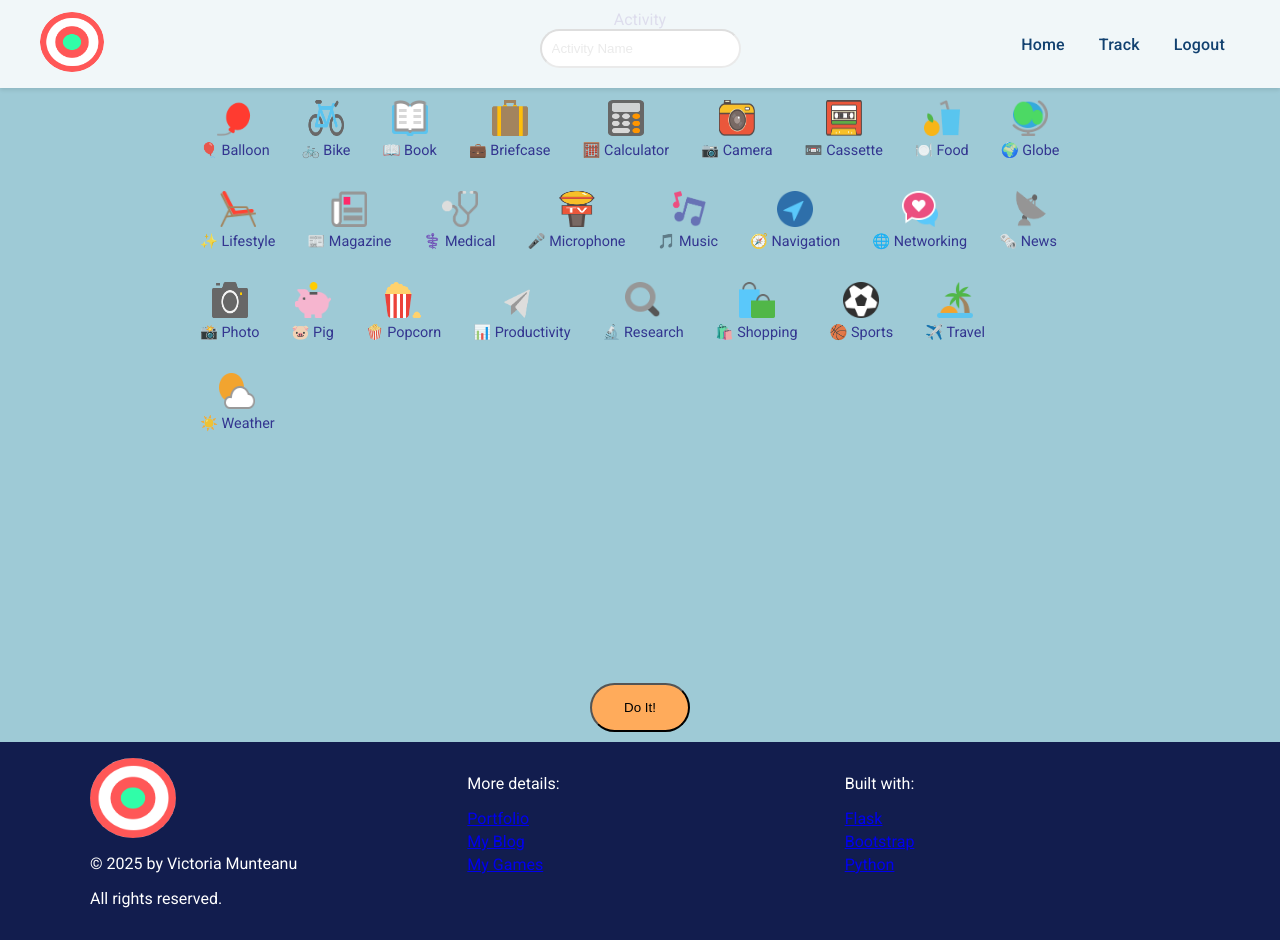
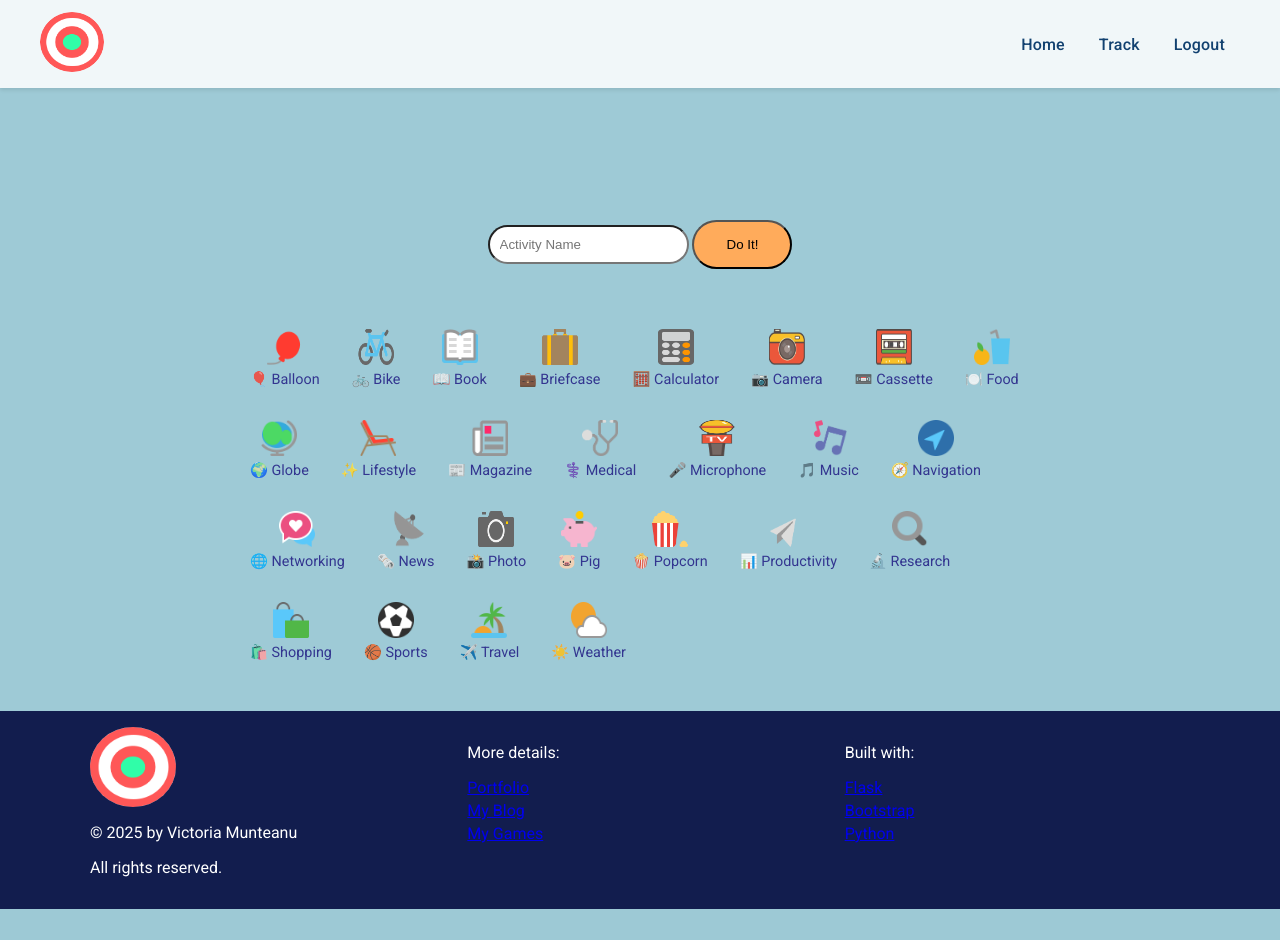
Before and after one commit to vicmoon/Python_JustDidIt, a Flask app: page /add-activity in a window 1280 px wide. After the commit the page ends 909 px from the top, so only its background shows below. Run offline with Flask 3, Linux system fonts and the light colour scheme; a user stored in the database is signed in; some libraries are stand-ins or nearby versions.

Commit message:
update style

```diff
--- a/static/style.css
+++ b/static/style.css
@@ -249,9 +249,6 @@ button:hover {
   cursor: pointer;
 }
 
-.submit_button {
-  margin-top: 10px;
-}
 .all_buttons {
   display: flex;
   justify-content: center;
@@ -301,12 +298,12 @@ input {
 /* Tracking  */
 
 .tracking-page {
-  margin-top: 15%;
+  margin-top: 10%;
   display: flex;
   flex-direction: row;
   align-items: center;
   justify-content: space-around;
-  padding: 20px;
+  padding: 50px;
 }
 
 .tracking-container {
@@ -316,12 +313,26 @@ input {
   justify-content: center;
 }
 
+.tracking-existing-activities {
+  display: flex;
+  flex-direction: row;
+  align-items: center;
+  justify-content: center;
+  margin-bottom: 20px;
+}
+
+.tracking-container li {
+  list-style: none;
+  margin-bottom: 10px;
+}
+
 .month-nav {
   display: flex;
   justify-content: center;
-  align-items: left;
-  flex-direction: column;
-  gap: 20px;
+  align-items: center;
+  flex-direction: row;
+  padding-left: 40px;
+  padding-right: 40px;
 }
 
 /* Container that holds all day boxes */
@@ -415,9 +426,6 @@ input {
 }
 
 /* Icons */
-.form_field {
-  margin: 10px 0;
-}
 
 .errors {
   color: #b00020;
@@ -427,11 +435,9 @@ input {
 
 /* Icon picker styles */
 .new-activity-container {
-  margin-top: 5%;
-  max-width: 900px;
   display: flex;
-  margin: 0 auto;
   flex-direction: column;
+  justify-content: center;
   align-items: center;
 }
 .icon-picker {
@@ -439,8 +445,9 @@ input {
   flex-direction: row;
   flex-wrap: wrap;
   align-items: center;
+  max-width: 800px;
+  padding: 40px;
   gap: 12px;
-  margin: 12px 0;
 }
 
 .icon-option {
@@ -480,7 +487,7 @@ input {
 }
 
 .submit_button {
-  margin-top: 16px;
+  margin-top: 5px;
 }
 
 /* Footer styling */
--- a/templates/add_activity.html
+++ b/templates/add_activity.html
@@ -1,6 +1,5 @@
-{# templates/add_activity.html #} {% extends "base.html" %} {% block title %} Add activity ·
+{# templates/add-activity.html #} {% extends "base.html" %} {% block title %} Add Activity ·
 Just Did It{% endblock %} {% block content %}
-
 
     <div class="new-activity-container">
 
@@ -9,8 +8,10 @@ Just Did It{% endblock %} {% block content %}
 
         <!-- Name -->
         <div class="form_field">
-          {{ form.name.label }}<br />
+          <!-- {{ form.name.label }}<br /> -->
           {{ form.name(class="form-control") }}
+          {{ form.submit(class="btn btn-primary") }}
+
         </div>
 
         <!-- Icon picker -->
@@ -31,9 +32,7 @@ Just Did It{% endblock %} {% block content %}
           </div>
         </div>
 
-        <div class="submit_button">
-          {{ form.submit(class="btn btn-primary") }}
-        </div>
+
       </form>
     </div>
   </body>
--- a/templates/track.html
+++ b/templates/track.html
@@ -3,6 +3,7 @@ Just Did It{% endblock %} {% block content %}
 <!-- Activities header -->
 <div class="tracking-page">
   <div class="tracking-container">
+    <div class="tracking-existing-activities">
       <div class="">
         <a class="" href="{{ url_for('add_activity') }}">Add Activity</a>
       </div>
@@ -25,6 +26,7 @@ Just Did It{% endblock %} {% block content %}
       {% else %}
       <p class="text-muted mt-2">No activities yet.</p>
       {% endif %}
+  </div>
 
     <!-- Month header / nav -->
     <h2 class="cal-title">{{ month }} {{ year }}</h2>
```
Lines whose indentation alone changed are shown as unchanged.
